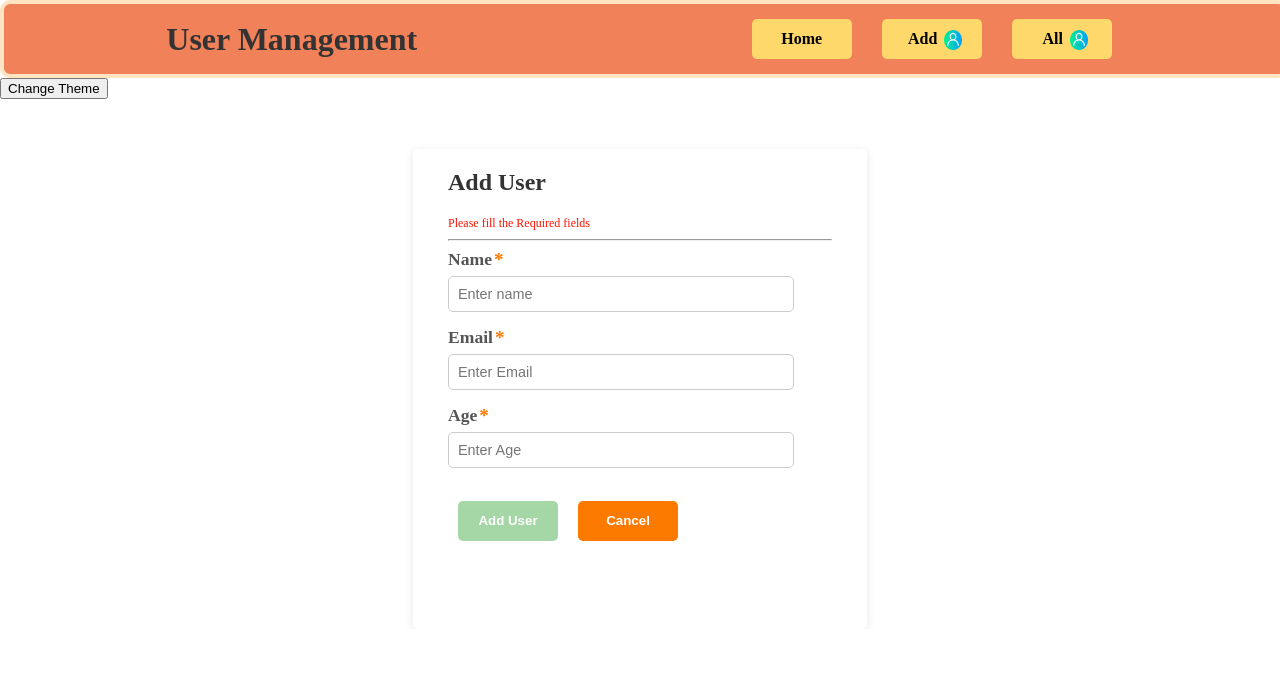
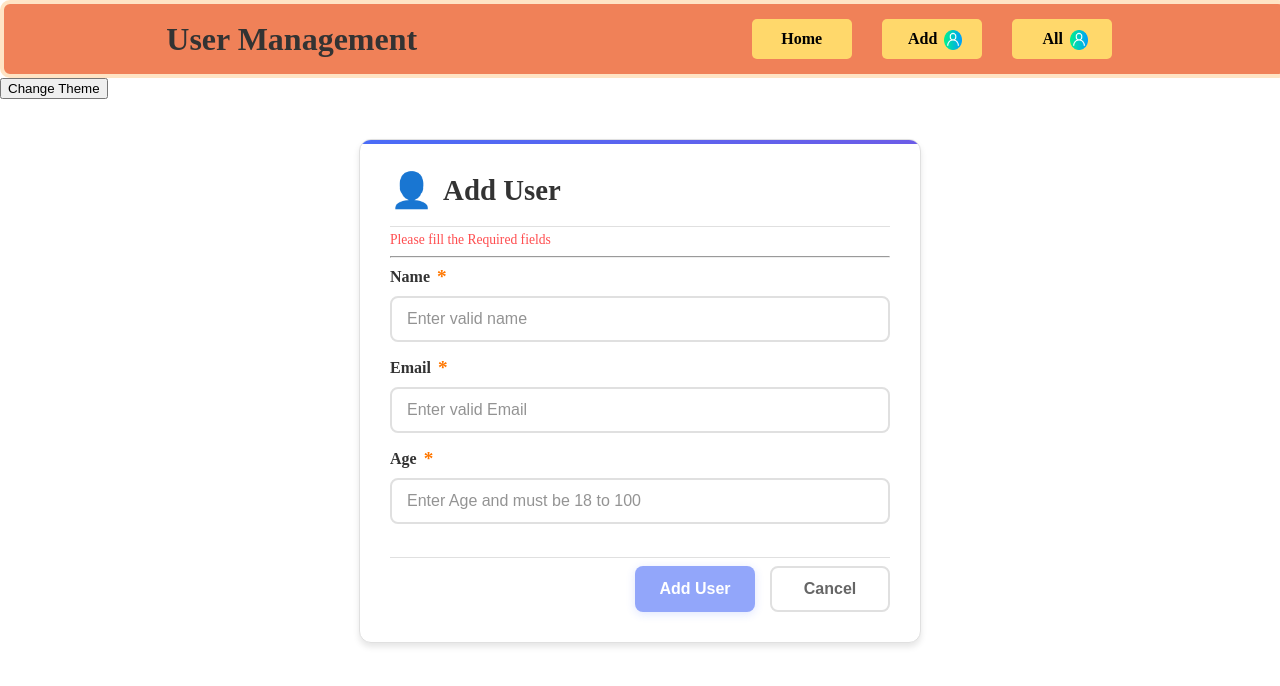
Before and after one commit to ansarirayyan01/CRUD, an Angular app: page /add-user in a window 1280 px wide. Shown: the top 686 px of the page. Built offline with nearby package versions, Linux system fonts and the light colour scheme; data requests are answered from the project's data file.

Commit message:
update in the ui of form component

```diff
--- a/src/app/add-user/add-user.component.css
+++ b/src/app/add-user/add-user.component.css
@@ -1,40 +1,73 @@
 .main {
   display: flex;
   justify-content: center;
-  margin-top: 20px;
+  padding: 20px;
+  width: 100%;
+  box-sizing: border-box;
 }
 
 .form-section {
-  width: 30%;
-  padding: 0px 35px;
-  gap: 5px;
-  background: border-box;
-  border-radius: 5px;
-  box-shadow: 0 2px 10px rgba(0, 0, 0, 0.1);
-  height: 480px;
-  margin-top: 30px;
+  width: 100%;
+  max-width: 500px;
+  padding: 30px;
+  background: var(--card-bg);
+  border-radius: 12px;
+  box-shadow: var(--card-shadow);
+  transition: all var(--transition-speed) ease;
+  border: 1px solid var(--border-color);
+  margin: 20px 0;
+  position: relative;
+  overflow: hidden;
+}
+
+.form-section::before {
+  content: "";
+  position: absolute;
+  top: 0;
+  left: 0;
+  right: 0;
+  height: 4px;
+  background: linear-gradient(90deg, #4a6cf7, #6c5ce7);
+  z-index: 1;
 }
 
 .form-h2 {
-  font-size: 1.5rem;
-  color: #333;
-  margin-bottom: 20px;
+  font-size: 1.8rem;
+  color: var(--text-primary);
+  margin: 0 0 5px 0;
+  padding-bottom: 15px;
+  border-bottom: 1px solid var(--border-color);
+  transition: all var(--transition-speed) ease;
+  font-weight: 600;
+  display: flex;
+  align-items: center;
+  gap: 10px;
+}
+
+.form-h2::before {
+  content: "👤";
+  font-size: 1.2em;
 }
 
 .form-group {
   display: flex;
   flex-direction: column;
-  gap: 5px;
+  gap: 8px;
   margin-bottom: 15px;
+  position: relative;
 }
+
 .form-group label {
   display: flex;
-  font-weight: bold;
-  color: #555;
-  font-size: 1.1rem;
+  align-items: center;
+  font-weight: 600;
+  color: var(--text-primary);
+  font-size: 1rem;
+  transition: all var(--transition-speed) ease;
+  gap: 5px;
 }
 
-.star{
+.star {
   color: rgb(255, 119, 0);
   font-size: 1.2rem;
   margin-left: 2px;
@@ -44,45 +77,113 @@
   gap: 2px;
 }
 
-.age-label{
+.age-label {
   font-size: 10px;
-    font-weight: normal;
+  font-weight: normal;
 }
 
 .form-group input {
-  padding: 9px;
-  border: 1px solid #ccc;
-  border-radius: 5px;
-  font-size: 0.9rem;
-  width: 85%;
-}
-.btn {
-  height: 40px;
-  width: 100px;
-  border-radius: 5px;
-  border: none;
-  font-weight: bold;
-  margin: 0px 10px;
+  padding: 12px 15px;
+  border: 2px solid var(--border-color);
+  border-radius: 8px;
+  font-size: 1rem;
+  width: 100%;
+  background-color: var(--card-bg);
+  color: var(--text-primary);
+  transition: all var(--transition-speed) ease;
+  box-sizing: border-box;
 }
 
-.required-fields{
-  color: #ff1100;
-  font-size: 12px;
-  margin-top: 4px;
+.form-group input:focus {
+  outline: none;
+  border-color: var(--accent-color);
+  box-shadow: 0 0 0 3px rgba(74, 108, 247, 0.2);
+}
+
+.form-group input::placeholder {
+  color: var(--text-secondary);
+  opacity: 0.7;
+}
+.form-actions {
+  display: flex;
+  justify-content: flex-end;
+  gap: 15px;
+  /* margin-top: 30px; */
+  padding-top: 8px;
+  border-top: 1px solid var(--border-color);
+}
+
+.btn {
+  height: 46px;
+  min-width: 120px;
+  border-radius: 8px;
+  border: none;
+  font-weight: 600;
+  font-size: 1rem;
+  cursor: pointer;
+  transition: all 0.2s ease;
+  display: inline-flex;
+  align-items: center;
+  justify-content: center;
+  gap: 8px;
+  padding: 0 20px;
 }
 
 .btn-add {
-  background-color: #4caf50; /* Green */
+  background-color: #4a6cf7;
   color: white;
-}
-.btn-cancel {
-  background-color: #fd7a00; /* Green */
-  color: white;
+  box-shadow: 0 2px 10px rgba(74, 108, 247, 0.3);
 }
 
-.btn-add:disabled {
+.btn-add:hover:not(:disabled) {
+  background-color: #3a5ce4;
+  transform: translateY(-1px);
+  box-shadow: 0 4px 12px rgba(74, 108, 247, 0.4);
+}
+
+.btn-add:active:not(:disabled) {
+  transform: translateY(0);
+}
+
+.btn-cancel {
+  background-color: transparent;
+  color: var(--text-secondary);
+  border: 2px solid var(--border-color);
+}
+
+.btn-cancel:hover {
+  background-color: var(--secondary-bg);
+  color: var(--text-primary);
+  border-color: var(--text-secondary);
+}
+
+.btn:disabled {
   cursor: not-allowed;
-  opacity: 0.5;
+  opacity: 0.6;
+  transform: none !important;
+}
+
+.required-fields {
+  color: #ff4d4f;
+  font-size: 0.85rem;
+  margin-top: 5px;
+  display: block;
+}
+
+/* Error states */
+.form-group.invalid input {
+  border-color: #ff4d4f;
+}
+
+.error-message {
+  color: #ff4d4f;
+  font-size: 0.85rem;
+  margin-top: 4px;
+  display: none;
+}
+
+.form-group.invalid .error-message {
+  display: block;
 }
 
 .popup {
@@ -148,7 +249,7 @@
   box-shadow: 0 8px 32px rgba(0, 0, 0, 0.12);
   font-size: 14px;
   font-weight: 500;
-  font-family: -apple-system, BlinkMacSystemFont, 'Segoe UI', Roboto, sans-serif;
+  font-family: -apple-system, BlinkMacSystemFont, "Segoe UI", Roboto, sans-serif;
   min-width: 300px;
   max-width: 400px;
   z-index: 1000;
--- a/src/app/add-user/add-user.component.html
+++ b/src/app/add-user/add-user.component.html
@@ -20,7 +20,7 @@
         </div>
         <input
           type="text"
-          placeholder="Enter name"
+          placeholder="Enter valid name"
           name="name"
           #nameInput="ngModel"
           [ngModel]="selectUpdatedUser?.name"
@@ -45,7 +45,7 @@
         </div>
         <input
           type="text"
-          placeholder="Enter Email"
+          placeholder="Enter valid Email"
           name="email"
           #emailInput="ngModel"
           [ngModel]="selectUpdatedUser?.email"
@@ -70,7 +70,7 @@
         </div>
         <input
           type="number"
-          placeholder="Enter Age"
+          placeholder="Enter Age and must be 18 to 100"
           name="age"
           #ageInput="ngModel"
           [ngModel]="selectUpdatedUser?.age"
```
